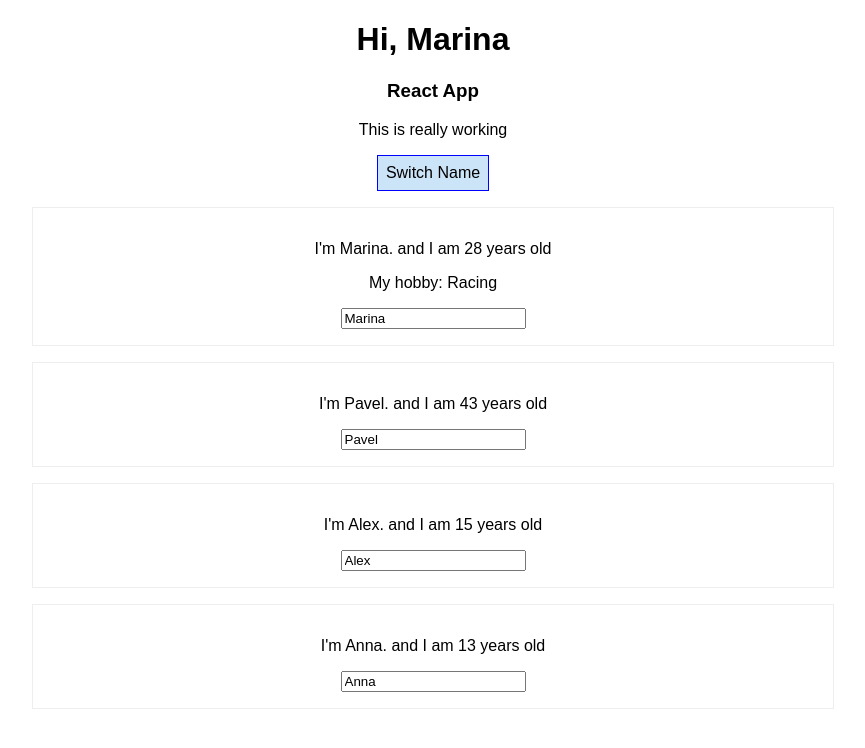
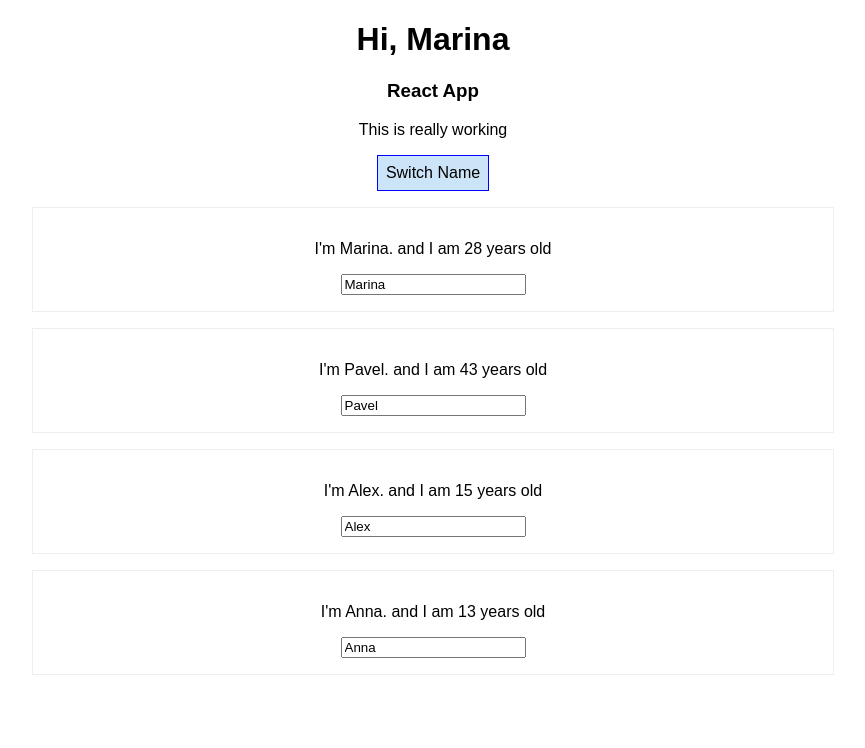
Before and after one commit to marinaysn/MReactJS, a React (Create React App) app in the folder reactcg/: page / in a window 1280 px wide. Both pictures are taken after a click on the button "Switch Name". Shown: the top 748 px of the page, without its empty margins (207-1072 px from the left). Built offline with nearby package versions, Linux system fonts and the light colour scheme.

Commit message:
added delte method

```diff
--- a/reactcg/src/App.js
+++ b/reactcg/src/App.js
@@ -18,15 +18,12 @@ class App extends Component {
 
 
 
-  switchNameHandler = (newName) => {
-    this.setState({
-      persons:
-        [{ name: newName, age: 43 },
-        { name: 'Pavel', age: 43 },
-        { name: 'Alex', age: 15 },
-        { name: 'Anna', age: 13 }]
-    })
-  }
+ deletePersonHandler = (personToDelete) =>{
+   const personArrWDeleted = this.state.persons;
+   personArrWDeleted.splice(personToDelete, 1);
+   this.setState({persons: personArrWDeleted})
+
+ }
 
 
   nameChangedHandler = (event) => {
@@ -61,22 +58,17 @@ class App extends Component {
     let persons = null;
 
     if (this.state.showPerson) {
-      persons = <div >
-      <Person
-        name={this.state.persons[0].name}
-        age={this.state.persons[0].age} >My hobby: Racing</Person>
-      <Person
-        name={this.state.persons[1].name}
-        age={this.state.persons[1].age}
-        changed={this.nameChangedHandler} />
-      <Person
-        name={this.state.persons[2].name}
-        age={this.state.persons[2].age}
-        click={this.switchNameHandler.bind(this, 'Arina')} />
-      <Person
-        name={this.state.persons[3].name}
-        age={this.state.persons[3].age} />
-    </div>
+      persons = (
+        <div>
+          {this.state.persons.map((eachPerson, index) =>{
+            return <Person
+              click={() => this.deletePersonHandler(index)}
+              name= {eachPerson.name}
+              age={eachPerson.age}
+            />
+          })}
+        </div>
+      )
     }
 
     return (
```
